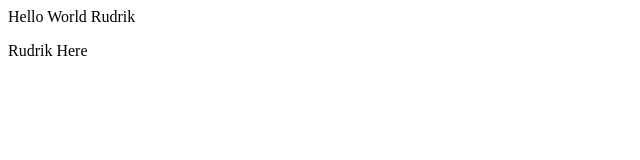
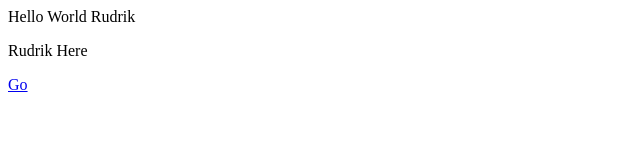
Before and after one commit to rudrikpatel/rudrikpatel.github.io, a plain HTML site: page index.html in a window 1280 px wide. Shown: the full height of the page, 0-640 px from the left. Drawn offline with Linux system fonts and the light colour scheme.

Commit message:
Test Commit

```diff
--- a/index.html
+++ b/index.html
@@ -1,2 +1,3 @@
 Hello World  Rudrik
 <p>Rudrik Here</p>
+<a href="./.well-known/assetlinks.json">Go</a>
```
